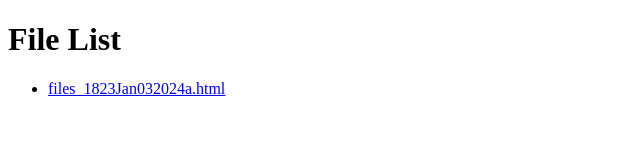
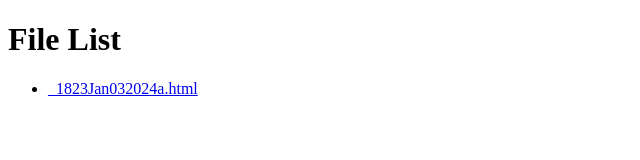
Before and after one commit to nsmq5ep/BookMarks, a plain HTML site: page index.html in a window 1280 px wide. Shown: the full height of the page, 0-640 px from the left. Drawn offline with Linux system fonts and the light colour scheme.

Commit message:
_2155Jan032024e

```diff
--- a/index.html
+++ b/index.html
@@ -6,7 +6,7 @@
 <body>
     <h1>File List</h1>
     <ul>
-        <li><a href="/files_1823Jan032024a.html" target="_blank">files_1823Jan032024a.html</a></li>
+        <li><a href="/files/_1823Jan032024a.html" target="_blank">_1823Jan032024a.html</a></li>
         <!-- Add more files as needed -->
     </ul>
 </body>
```
